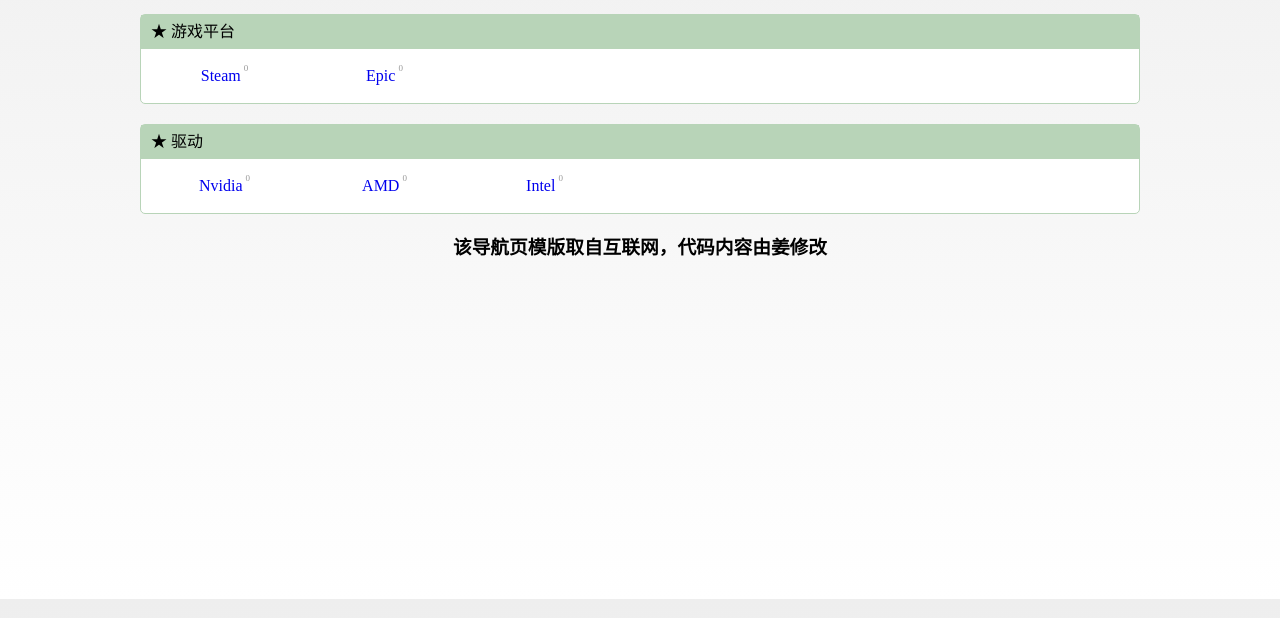
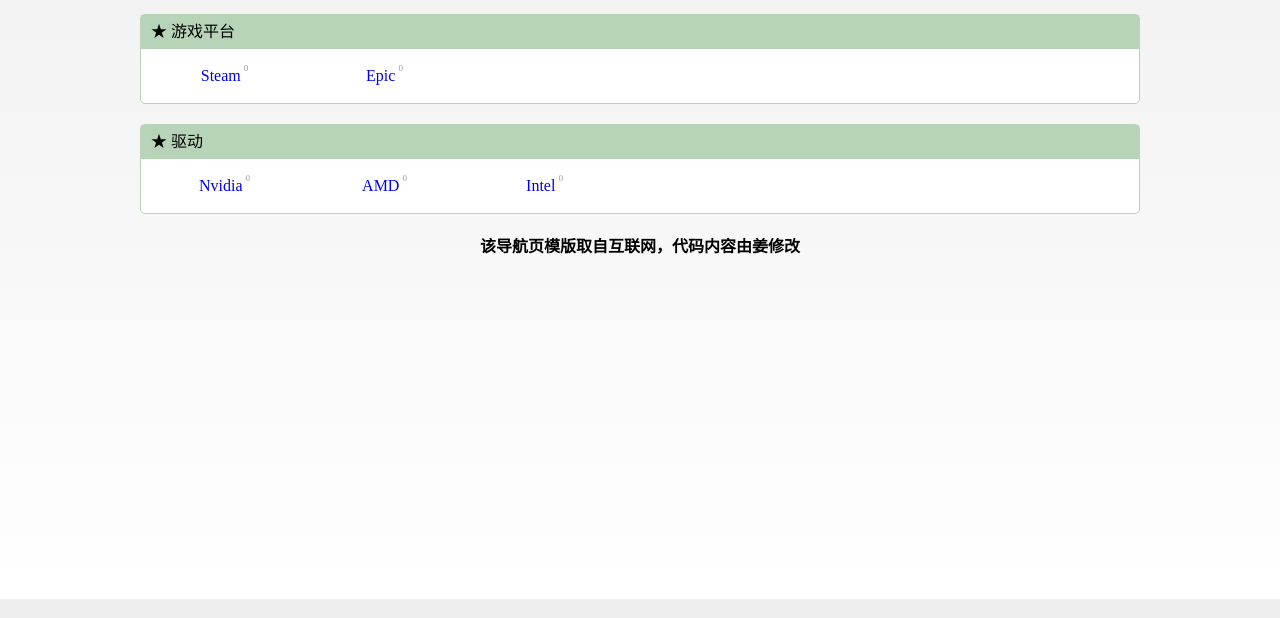
Before and after one commit to jhb0623/jhb0623.github.io, a plain HTML site: page index.html in a window 1280 px wide. Shown: the part 201-819 px from the top of the page. Drawn offline with nearby package versions, Linux system fonts and the light colour scheme.

Commit message:
Update index.html

```diff
--- a/index.html
+++ b/index.html
@@ -77,7 +77,7 @@ $(function(){
 <div class="clear"></div>
 </div>
 
-<h3 align="center">该导航页模版取自互联网，代码内容由姜修改</h3>
+<h4 align="center">该导航页模版取自互联网，代码内容由姜修改</h4>
 </div>
 </body>
 </html>
```
